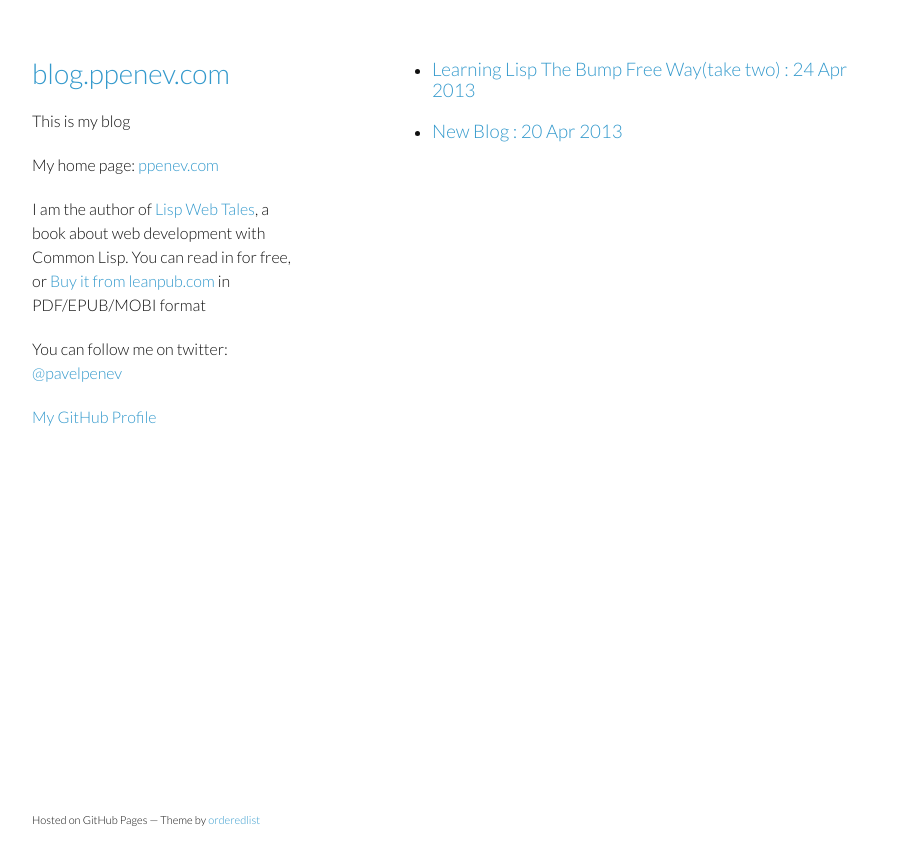
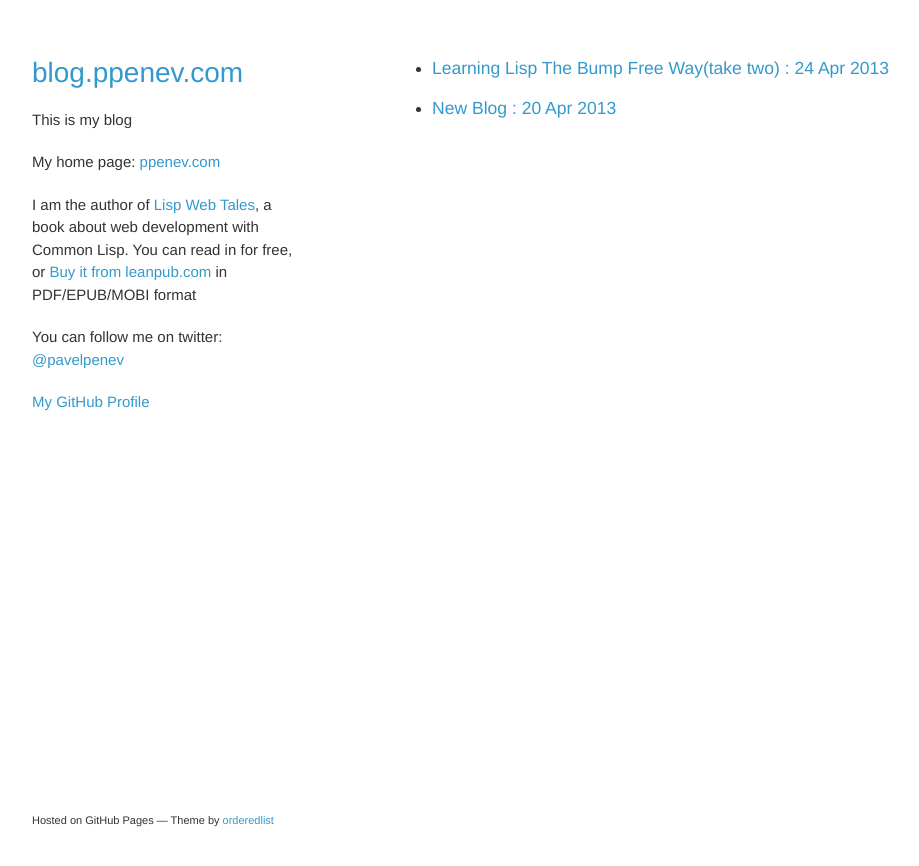
Before and after one commit to pvlpenev/pvlpenev.github.io, a Jekyll site: the page built from index.html, in a window 1280 px wide. Shown: the top 866 px of the page, without its empty margins (178-1097 px from the left). Built offline with Jekyll 4.4.1, drawn with Linux system fonts in a browser that asks for light colours.

Commit message:
fix css yet again

```diff
--- a/stylesheets/styles.css
+++ b/stylesheets/styles.css
@@ -2,9 +2,9 @@
 
 body {
   padding:50px;
-  font:16px/1.5 Lato, "Helvetica Neue", Helvetica, Arial, sans-serif;
-  color:#111;
-  /*font-weight:300;*/
+  font:15px/1.5 "Helvetica Neue", Helvetica, Arial, sans-serif;
+  color:#333;
+  font-weight:300;
 }
 
 h1, h2, h3, h4, h5, h6 {
```
